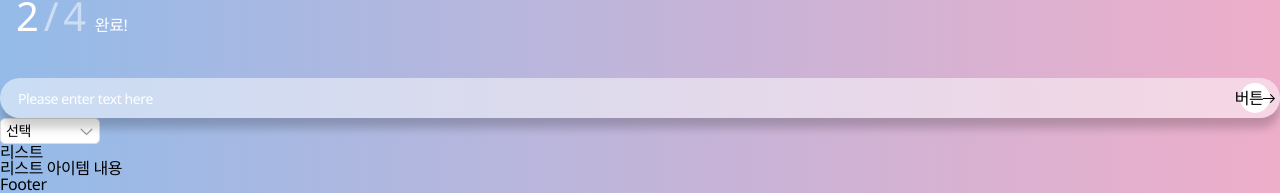
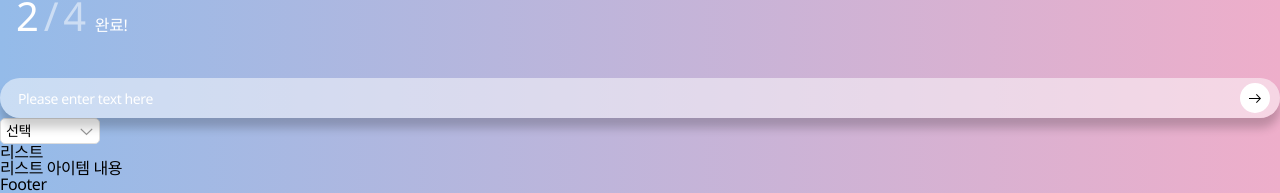
Before and after one commit to kimhyoyeong/Vue-Todolist, a Vue app: page / in a window 1280 px wide. Shown: the part 174-367 px from the top of the page. Built offline with nearby package versions, Linux system fonts and the light colour scheme.

Commit message:
Fix: input

```diff
--- a/src/components/TodoButton.vue
+++ b/src/components/TodoButton.vue
@@ -1,6 +1,5 @@
 <template>
   <button>
-    버튼
     <slot></slot>
   </button>
 </template>
```
